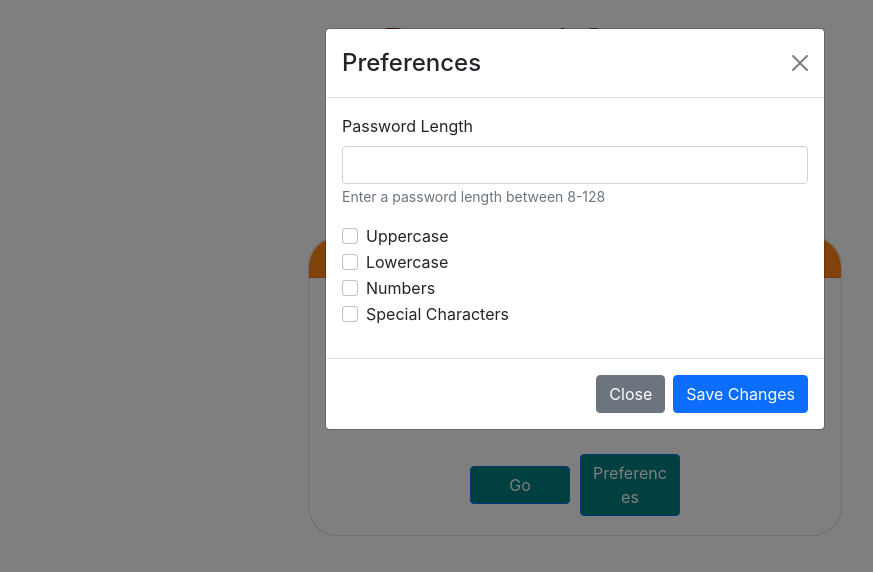
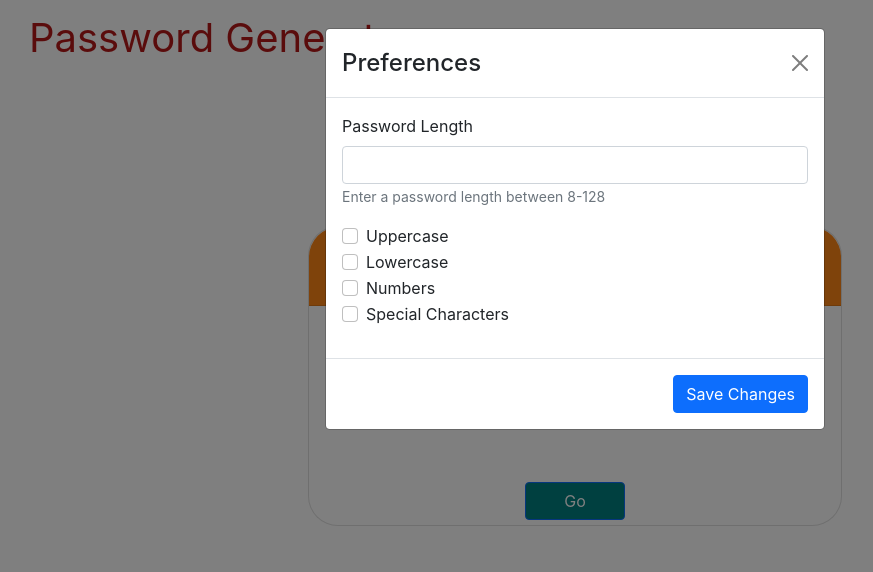
Before and after one commit to algmoreno/passwordgen-react, a React (Create React App) app: page / in a window 1280 px wide. Both pictures are taken after a click on the button "Preferences". Shown: the top 572 px of the page, without its empty margins (65-938 px from the left). Built offline with nearby package versions, Linux system fonts and the light colour scheme.

Commit message:
preferences button layout

```diff
--- a/src/components/Generator/index.js
+++ b/src/components/Generator/index.js
@@ -24,17 +24,8 @@ const Generator = () => {
 
   function generatePassword() {
 
-    console.log(length);
     let retVal = ""
     let charset = "";
-    // let passLength = window.prompt("Choose a password length between 8-128");
-
-    // if (passLength < 8 || passLength > 128 || passLength === '') {
-    //   alert('Enter a valid response');
-    //   return null;
-    // }
-
-    // let length = passLength;
 
     if (upper) {
       charset += "ABCDEFGHIJKLMNOPQRSTUVWXYZ"
@@ -54,9 +45,6 @@ const Generator = () => {
     }
 
     setPassword(retVal)
-
-    console.log(charset)
-
   }
 
 
@@ -65,14 +53,18 @@ const Generator = () => {
       <div className='row align-items-end'>
         <div className='col-3'></div>
         <div className='col-6'>
+
           <Card className="text-center gen-card">
-            <Card.Header className='gen-card-header'>Click Go to Start</Card.Header>
+
+            <Card.Header className='gen-card-header'>
+            <Button className='go-btn' onClick={setShow} variant="primary">Preferences</Button>
+            </Card.Header>
             <Card.Body>
               <Card.Text className='password-text'>
                 {password}
               </Card.Text>
-              <Button className='go-btn' variant="primary">Go</Button>
-              <Button className='go-btn' onClick={setShow} variant="primary">Preferences</Button>
+              <Button className='go-btn' onClick={generatePassword} variant="primary">Go</Button>
+
             </Card.Body>
           </Card>
           {setShow && (
@@ -100,10 +92,10 @@ const Generator = () => {
                   </Form>
                 </Modal.Body>
                 <Modal.Footer>
-                  <Button variant="secondary" onClick={handleClose}>
+                  {/* <Button variant="secondary" onClick={handleClose}>
                     Close
-                  </Button>
-                  <Button variant="primary" onClick={handleClose && generatePassword}>
+                  </Button> */}
+                  <Button variant="primary" onClick={handleClose}>
                     Save Changes
                   </Button>
                 </Modal.Footer>
--- a/src/components/Title/index.js
+++ b/src/components/Title/index.js
@@ -6,7 +6,10 @@ function Title() {
   return (
     <Navbar>
       <Container className='head-container'>
-        <Navbar.Brand className='head' href="#home">Password Generator</Navbar.Brand>
+        <div className='col-6'>
+          <Navbar.Brand className='head' href="#home">Password Generator</Navbar.Brand>
+          <br />
+        </div>
         <Navbar.Toggle />
       </Container>
     </Navbar>
```
